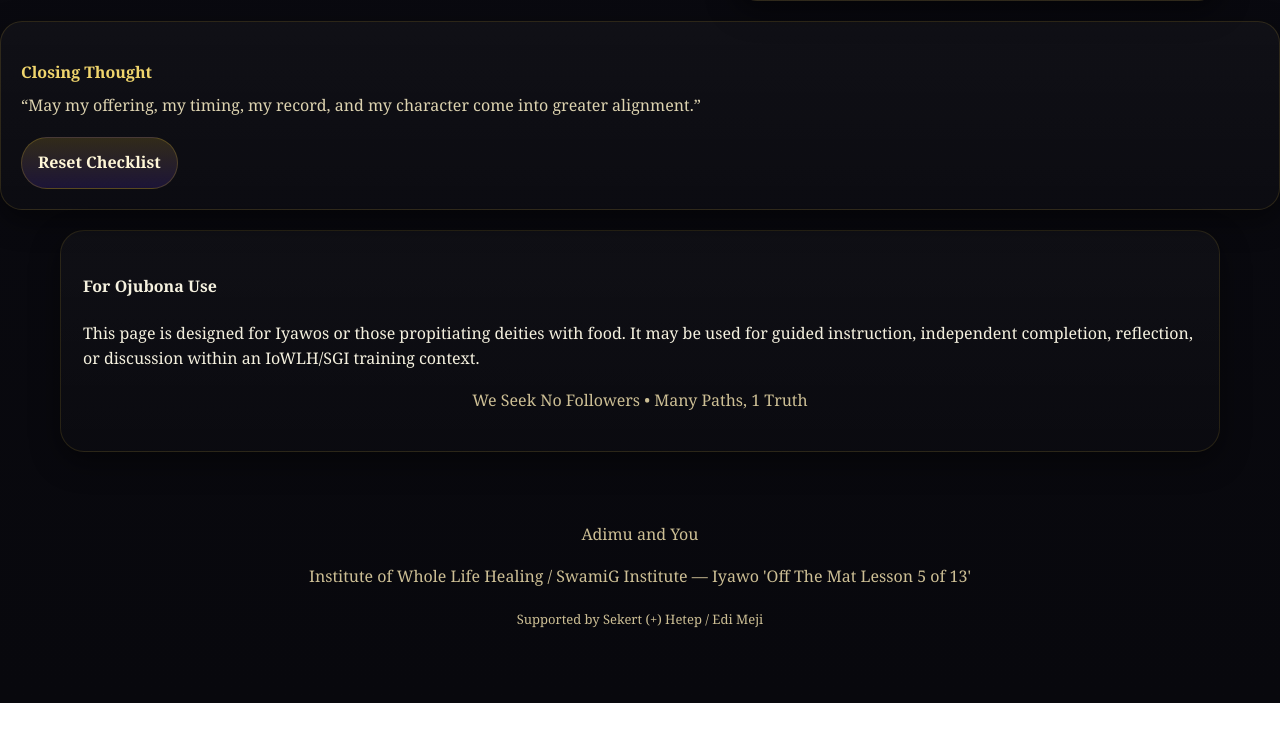
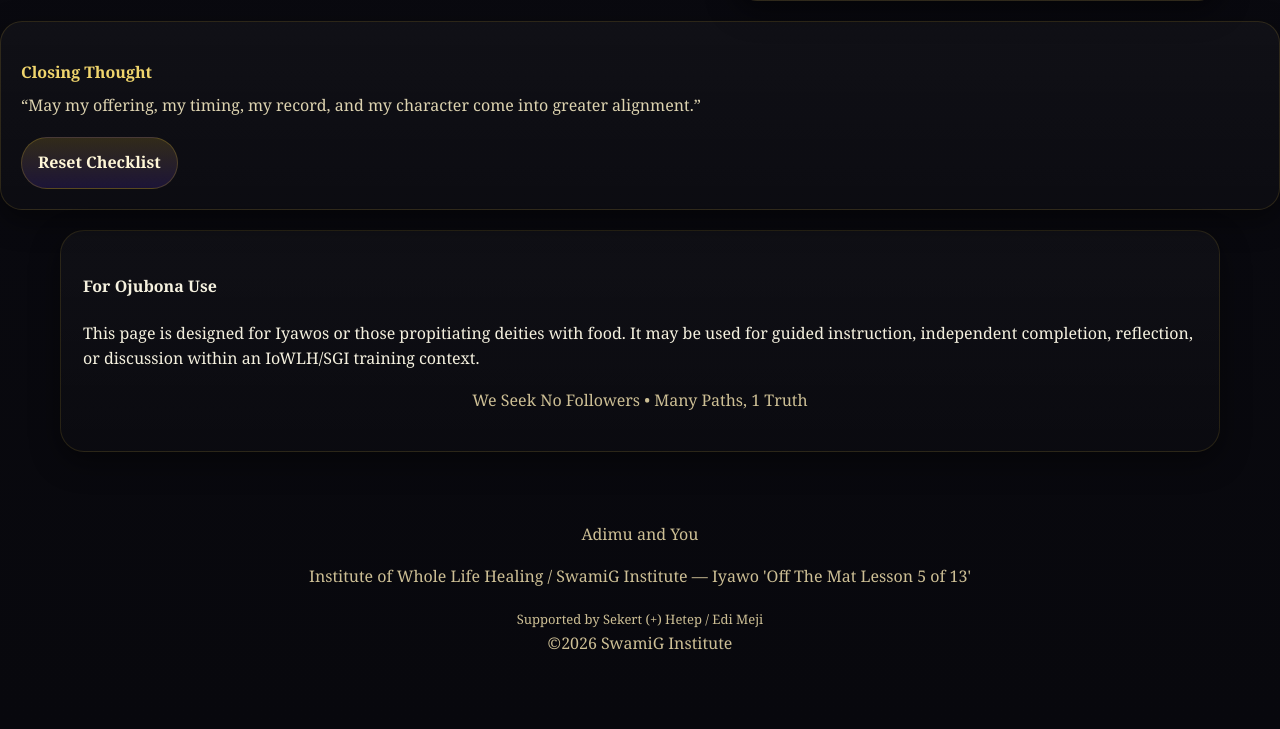
Before and after one commit to myswamig2/adimu, a plain HTML site: page index.html in a window 1280 px wide. Shown: the part 3212-3941 px from the top of the page. Before the commit the page ends 3915 px from the top, so only its background shows below. Drawn offline with Linux system fonts and the light colour scheme.

Commit message:
Update footer copyright year to 2026

```diff
--- a/index.html
+++ b/index.html
@@ -896,7 +896,7 @@
 
       <p></p><P></p><P></p><P></p>
       <div style="text-align:center"><font size="-1">Supported by Sekert (+) Hetep / Edi Meji</font></div>
-      </p>
+      ©2026 SwamiG Institute</p>
     </div>
   </footer>
 </body>
```
